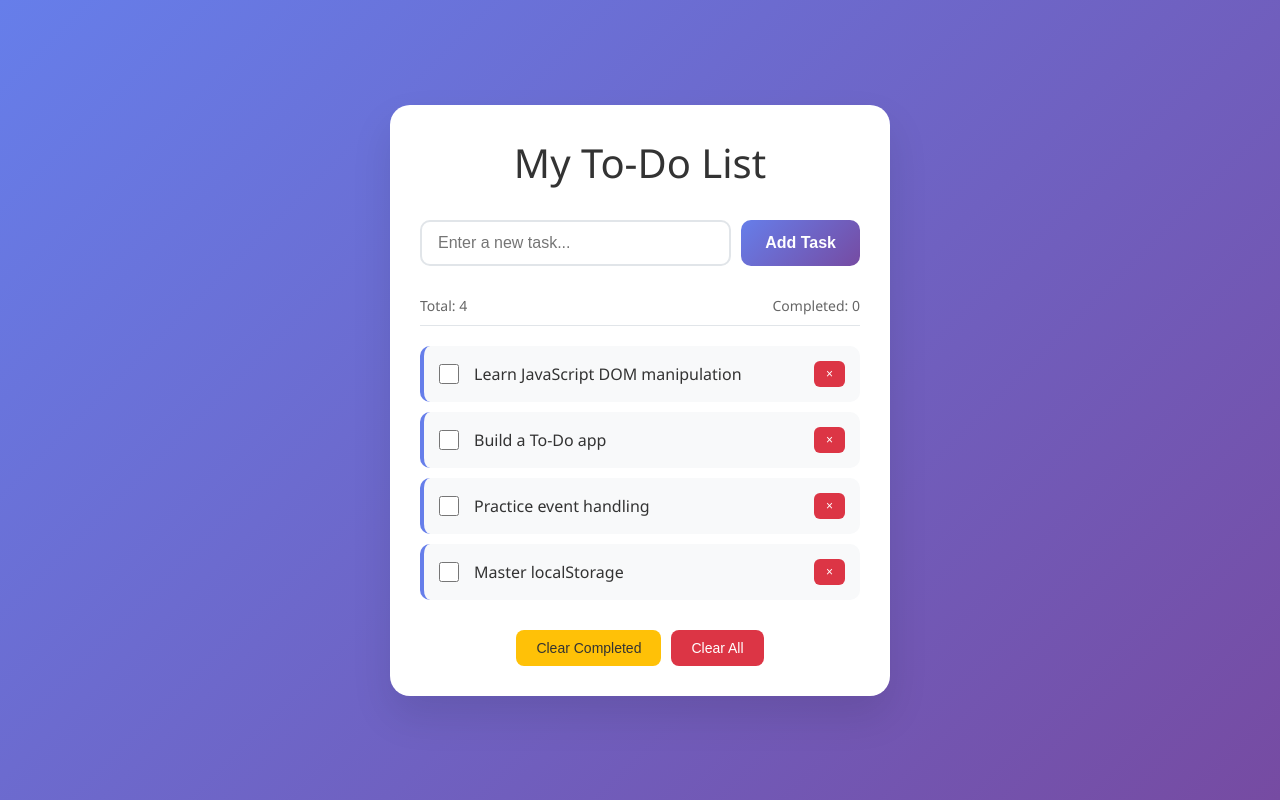
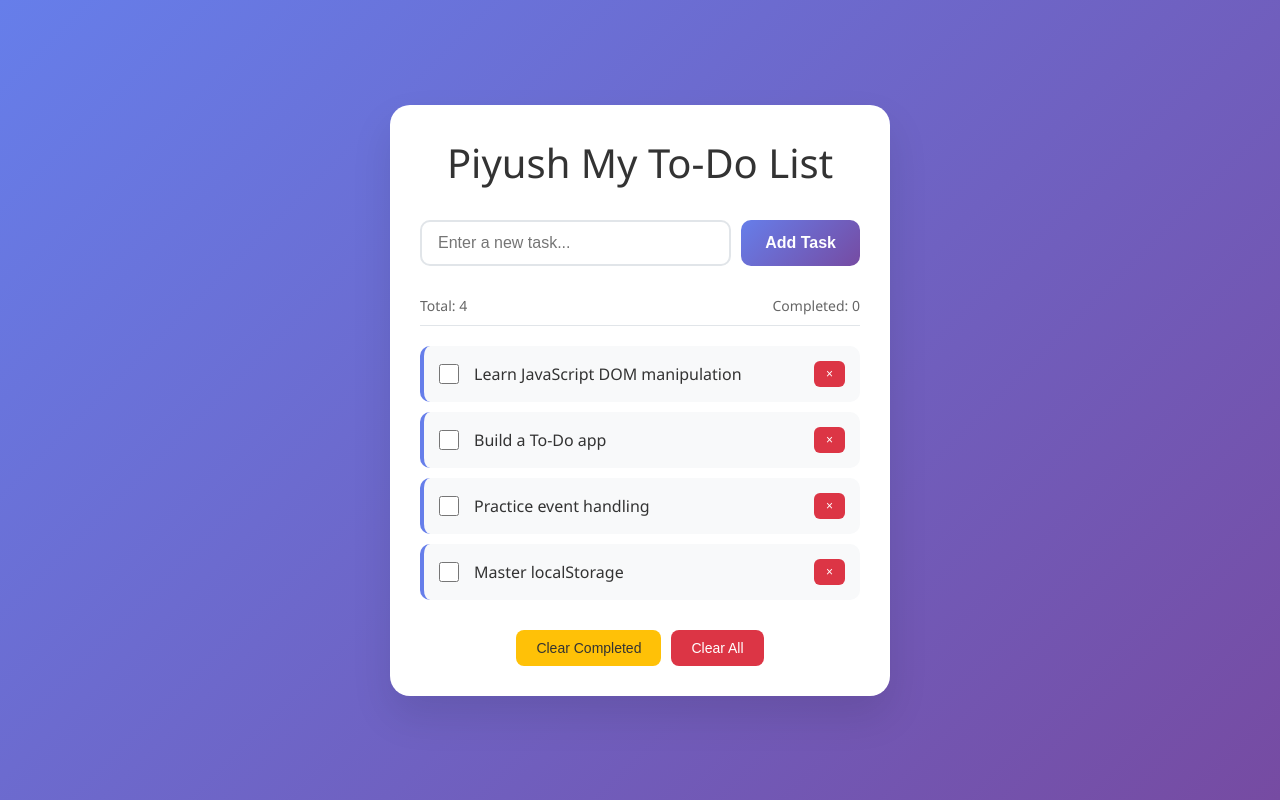
Before and after one commit to Royal4900/task2, a plain HTML site: page index.html in a window 1280 px wide. Drawn offline with Linux system fonts and the light colour scheme.

```diff
--- a/index.html
+++ b/index.html
@@ -3,13 +3,13 @@
 <head>
     <meta charset="UTF-8">
     <meta name="viewport" content="width=device-width, initial-scale=1.0">
-    <title>To-Do List App</title>
+    <title>Piyush To-Do List App</title>
     <link rel="stylesheet" href="styles.css">
 </head>
 <body>
     <div class="container">
         <header>
-            <h1>My To-Do List</h1>
+            <h1> Piyush My To-Do List</h1>
         </header>
 
         <div class="todo-input">
```
